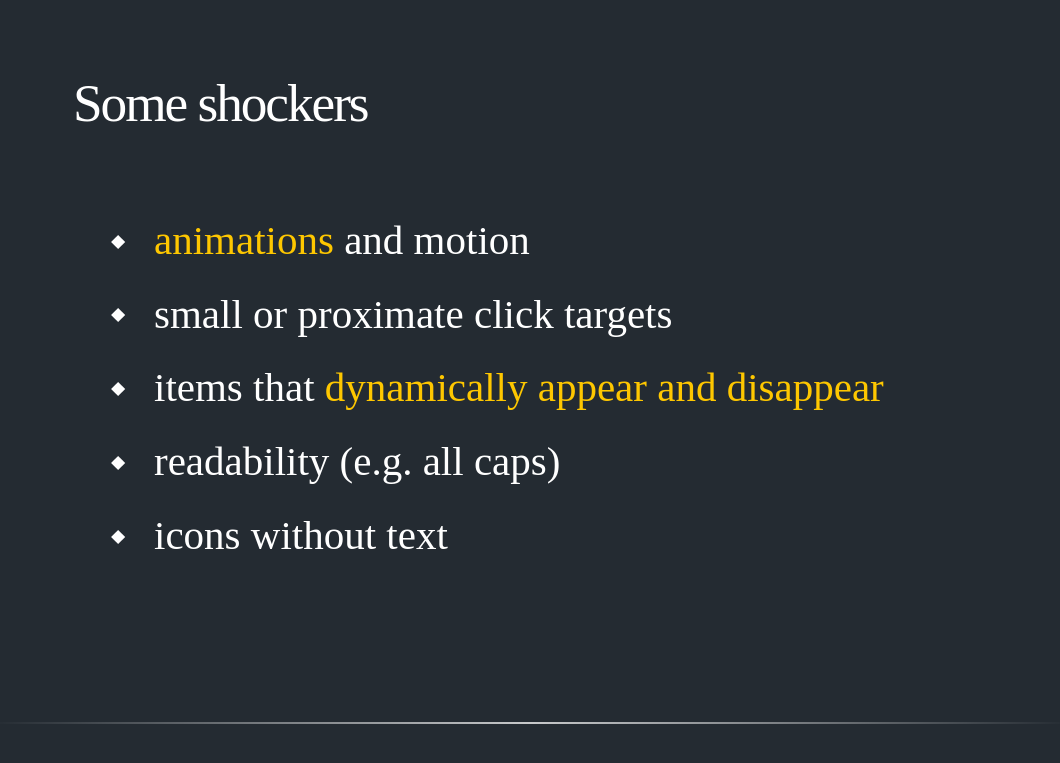
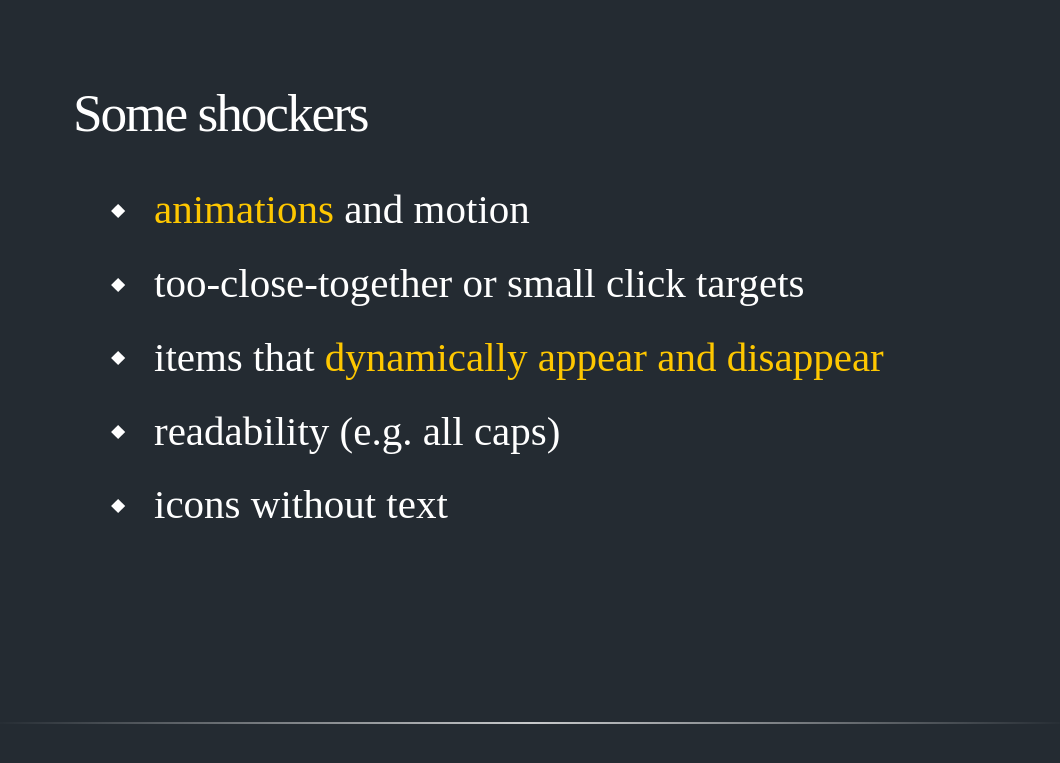
Before and after one commit to rebeccacremona/presentations, a Jekyll site: the page built from lita-2018.md, in a window 1280 px wide and 900 px high, scrolled down 15035 px. Shown: the top 763 px of the window, without its empty margins (109-1169 px from the left). Built offline with Jekyll 4.4.1, drawn with Linux system fonts in a browser that asks for light colours; some web fonts are replaced; some of the changed text lies outside the part shown.

Commit message:
More style tweaks.

```diff
--- a/assets/css/slides.css
+++ b/assets/css/slides.css
@@ -86,17 +86,11 @@ h1, h2, h3, h4, h5, h6,
 }
 
 .reveal h2, .reveal .h2,
-h2, .h2 {
+.reveal h3, .reveal .h3,
+h2, .h2,
+h3, .h3 {
   margin-top: 0;
-  margin-bottom: 2.0rem;
-}
-
-.pull-up {
-  margin-top: -1.0rem !important;
-}
-
-.pull-down {
-  margin-bottom: 0.5rem !important;
+  margin-bottom: 0.5rem
 }
 
 h1, .h1 , .reveal h1, .reveal .h1 { font-size: 3.7rem; line-height: 1;  letter-spacing: -.2rem;}
@@ -115,16 +109,23 @@ p {
   margin-top: 0;
 }
 
-@media(min-width:768px) {
-  ul {
-    list-style-position: inside;
-  }
+a {
+  color: #FEC700;
+}
+
+a:visited {
+  color: #6efe00;
+}
+
+a:hover, a:focus {
+  color: #fe006e;
 }
 
 .yellow, em, strong {
   color: #FEC700;
   font-weight: normal;
 }
+
 
 /* Slides, in both formats
 –––––––––––––––––––––––––––––––––––––––––––––––––– */
@@ -165,6 +166,14 @@ img {
 ul {
   list-style: none;
   text-align: left;
+  margin-top: 0;
+  margin-bottom: 0.5rem !important;
+}
+
+@media(min-width:768px) {
+  ul {
+    list-style-position: inside;
+  }
 }
 
 li {
@@ -173,38 +182,29 @@ li {
   position: relative;
 }
 
+li ul, li ol {
+  margin-bottom: 0 !important;
+}
+
 li li {
   margin-bottom: 0 !important;
+  font-size: 0.9rem !important;
 }
 
 li:after {
   content: '';
-  height: .25em;
-  width: .25em;
+  height: 0.25em;
+  width: 0.25em;
   background: white;
   display: block;
   position: absolute;
   transform: rotate(45deg);
-  top: .7em;
+  top: 0.7em;
   left: 0;
 }
 
-
-
 /* All slides on a single page
 –––––––––––––––––––––––––––––––––––––––––––––––––– */
-
-section a {
-  color: #FEC700;
-}
-
-section a:visited {
-  color: #6efe00;
-}
-
-section a:hover, section a:focus {
-  color: #fe006e;
-}
 
 .non-reveal section {
   position: relative;
--- a/lita-2018.md
+++ b/lita-2018.md
@@ -6,6 +6,7 @@ title: "Accessibility Awareness: Beyond the Basics | Lita Forum 2018"
 
 # Accessibility Awareness: Beyond the Basics
 {: .h2}
+<br>
 **Rebecca Lynn Cremona**
 
 </section>
@@ -44,7 +45,6 @@ We **can** open the information of the world<br>
 <section class="middle center">
 
 ## Train Your Instincts
-{: .pull-down}
 
 If you know what to look for, **you can help**<br>
 <span>(...and you'll know when you might need an expert!)</span>{: .fragment}
@@ -53,7 +53,7 @@ If you know what to look for, **you can help**<br>
 <section class="center">
 
 If you know...
-{: .pull-down .h3}
+{: .h3}
 
 - {: .fragment} **who** is impacted, and how
 - {: .fragment} **what** the accessibility tree is, and why it matters
@@ -86,12 +86,10 @@ Have you ever tried using your computer **without a mouse**? Without a keyboard?
 <section class="center">
 
 ### Assistive Technology
-{: .pull-down}
 
 - switches
 - eye-trackers
 - mouth-wands
-- voice control
 - screen readers
 - **...and so much more**
 
@@ -112,7 +110,7 @@ Or in glaring sunlight?
 <section class="center">
 
 ### Who? **Everybody.**
-{: .h2 .pull-down}
+{: .h2 }
 
 One in five Americans has a disability.
 [census.gov](https://www.census.gov/newsroom/releases/archives/miscellaneous/cb12-134.html)
@@ -155,10 +153,9 @@ Explore your website with a **list of people** in mind, noting:
 <section class="center">
 
 ### Some shockers
-{: .pull-down }
 
 - **animations** and motion
-- small or proximate click targets
+- too-close-together or small click targets
 - items that **dynamically appear and disappear**
 - readability (e.g. all caps)
 - icons without text
@@ -210,9 +207,9 @@ making sure ALL of your site appears correctly in the accessibility tree.
 <section class="center">
 
 **When?**
-{: .h2 .pull-down}
+{: .h2 }
 
-> "It is most efficient and effective to incorporate accessibility from the very beginning of projects."
+"It is most efficient and effective to incorporate accessibility from the very beginning of projects."
 [Web Accessibility Initiative](https://www.w3.org/WAI/fundamentals/accessibility-intro/)
 
 We couldn't agree more!
@@ -223,7 +220,7 @@ But what does that look like in practice?
 <section class="center">
 
 ### Beginning: build consensus
-{: .h2 .pull-down}
+{: .h2 }
 
 - **colors** matter
 - major UI components
@@ -237,7 +234,7 @@ But what does that look like in practice?
 <section class="center">
 
 ### Middle: stop the presses
-{: .h2 .pull-down}
+{: .h2 }
 
 - **non-semantic** markup
 - complex design elements
@@ -248,14 +245,13 @@ But what does that look like in practice?
 <section class="center">
 
 ### End(ish): file issues
-{: .h2 .pull-down}
+{: .h2 }
 
 - **Importance:** can't deploy / major / good to have
 - **Difficulty:** we need help / medium / easy
 - Type of work required
     - helps developers find a rhythm
-    - lets project managers **track themes**
-      without resorting to giant tickets
+    - lets you **track themes** without resorting to giant tickets
 
 </section>
 <section class="middle center">
@@ -266,6 +262,7 @@ But what does that look like in practice?
 <section class="center">
 
 **Can** somebody or something else **solve this?**
+{: .h3}
 
 - better html?
 - artificial intelligence?
@@ -275,7 +272,7 @@ But what does that look like in practice?
 <section class="center">
 
 If you know...
-{: .pull-down .h3}
+{: .h3}
 
 - **who** is impacted, and how
 - **what** the accessibility tree is, and why it matters
@@ -283,24 +280,22 @@ If you know...
 - **why** you, personally, have a role
 
 ...then we can do this!
+{: .h3}
 
 </section>
 <section class="center">
 
 ## **Thanks!**
-{: .pull-down}
 
 - Harvard Law School
 - Deque University [dequeuniversity.com](https://dequeuniversity.com)
 - Slide design by Kenneth Reitz
 
-
 </section>
 <section class="middle center">
 
 ![twitter]({{ site.baseurl }}/assets/img/Twitter_Logo_WhiteOnImage.png)
-
-
+<br>
 **@rebeccacremona**{: .h2}
 
 </section>
```
Also changed, not shown: other parts of lita-2018.md (+1 -1 lines).
